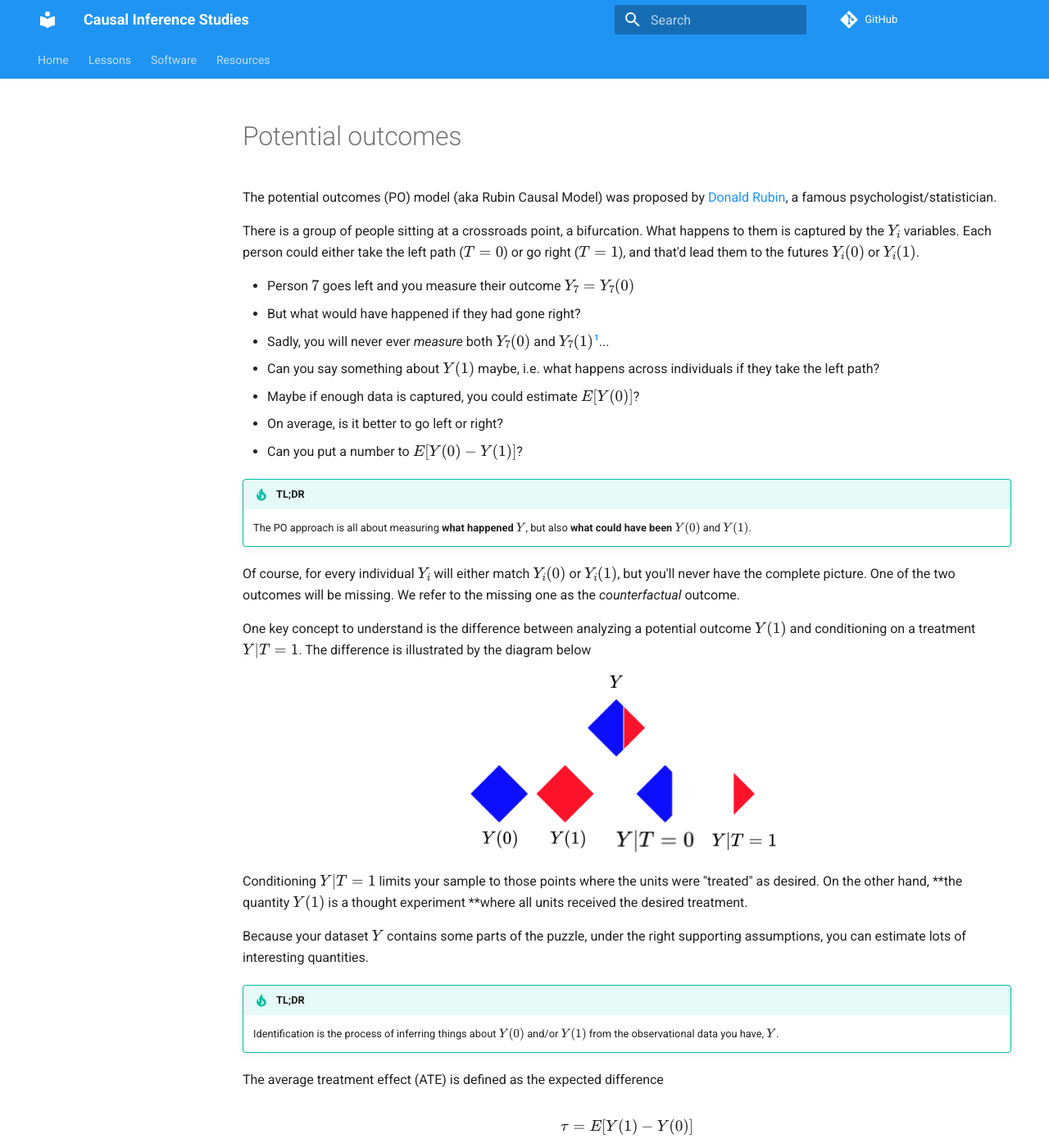
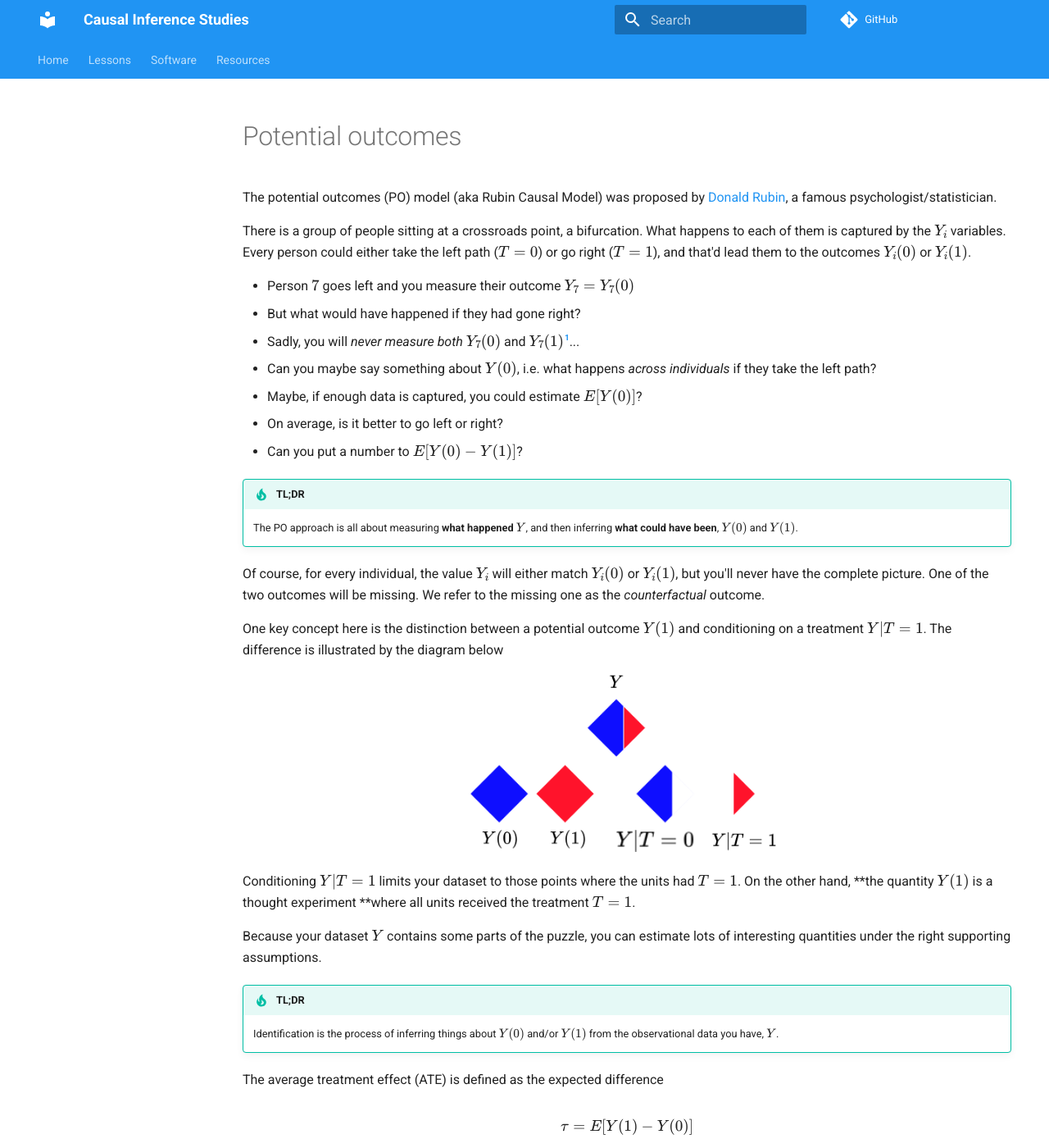
Before and after one commit to emilioMaddalena/causal-inference-studies, an MkDocs documentation site: the page built from material/potential_outcomes.md, in a window 1280 px wide and 1400 px high. Shown: the whole window at 82% size. Built offline with MkDocs 1.6.1 and Material for MkDocs 9.7.7, drawn with Linux system fonts in a browser that asks for light colours; comment, search, counter and statistics services are not loaded; some of the changed text lies outside the part shown.

Commit message:
Simplify language

```diff
--- a/material/potential_outcomes.md
+++ b/material/potential_outcomes.md
@@ -1,29 +1,29 @@
 The potential outcomes (PO) model (aka Rubin Causal Model) was proposed by [Donald Rubin](https://en.wikipedia.org/wiki/Donald_Rubin), a famous psychologist/statistician.
 
-There is a group of people sitting at a crossroads point, a bifurcation. What happens to them is captured by the $Y_i$ variables. Each person could either take the left path ($T=0$) or go right ($T=1$), and that'd lead them to the futures $Y_i(0)$ or $Y_i(1)$.
+There is a group of people sitting at a crossroads point, a bifurcation. What happens to each of them is captured by the $Y_i$ variables. Every person could either take the left path ($T=0$) or go right ($T=1$), and that'd lead them to the outcomes $Y_i(0)$ or $Y_i(1)$.
 
 - Person $7$ goes left and you measure their outcome $Y_7 = Y_7(0)$
 - But what would have happened if they had gone right?
-- Sadly, you will never ever *measure* both $Y_7(0)$ and $Y_7(1)$[^1]...
-- Can you say something about $Y(1)$ maybe, i.e. what happens across individuals if they take the left path?
-- Maybe if enough data is captured, you could estimate $E[Y(0)]$?
+- Sadly, you will *never measure both* $Y_7(0)$ and $Y_7(1)$[^1]...
+- Can you maybe say something about $Y(0)$, i.e. what happens *across individuals* if they take the left path?
+- Maybe, if enough data is captured, you could estimate $E[Y(0)]$?
 - On average, is it better to go left or right?
 - Can you put a number to $E[Y(0) - Y(1)]$?
 
 !!! tip "TL;DR"
-    The PO approach is all about measuring **what happened** $Y$, but also **what could have been** $Y(0)$ and $Y(1)$.
+    The PO approach is all about measuring **what happened** $Y$, and then inferring **what could have been**, $Y(0)$ and $Y(1)$.
 
-Of course, for every individual $Y_i$ will either match $Y_i(0)$ or $Y_i(1)$, but you'll never have the complete picture. One of the two outcomes will be missing. We refer to the missing one as the *counterfactual* outcome.
+Of course, for every individual, the value $Y_i$ will either match $Y_i(0)$ or $Y_i(1)$, but you'll never have the complete picture. One of the two outcomes will be missing. We refer to the missing one as the *counterfactual* outcome.
 
-One key concept to understand is the difference between analyzing a potential outcome $Y(1)$ and conditioning on a treatment $Y|T=1$. The difference is illustrated by the diagram below
+One key concept here is the distinction between a potential outcome $Y(1)$ and conditioning on a treatment $Y|T=1$. The difference is illustrated by the diagram below
 
 <div style="text-align:center;">
   <img src="../imgs/PO.png" alt="po" width="40%" style="display:inline-block; margin-right:1%;" />
 </div>
 
-Conditioning $Y|T=1$ limits your sample to those points where the units were "treated" as desired. On the other hand, **the quantity $Y(1)$ is a thought experiment **where all units received the desired treatment.
+Conditioning $Y|T=1$ limits your dataset to those points where the units had $T=1$. On the other hand, **the quantity $Y(1)$ is a thought experiment **where all units received the treatment $T=1$.
 
-Because your dataset $Y$ contains some parts of the puzzle, under the right supporting assumptions, you can estimate lots of interesting quantities.
+Because your dataset $Y$ contains some parts of the puzzle, you can estimate lots of interesting quantities under the right supporting assumptions.
 
 !!! tip "TL;DR"
     Identification is the process of inferring things about $Y(0)$ and/or $Y(1)$ from the observational data you have, $Y$.
@@ -34,13 +34,16 @@ $$\tau = E[Y(1) - Y(0)]$$
 
 This is what you want to know when you ask yourself "*does eating one apple a day really keep the doctor away???*"
 
-Here one quick idea: how about computing the average outcome among apple lovers $E[Y|T=1]$ and subtracting that from the apple haters $E[Y|T=0]$ we have in our sample set?
+Here's one simple idea: how about computing the average outcome among apple lovers $E[Y|T=1]$ and subtracting that from the apple haters $E[Y|T=0]$ we have in our sample set? That should be similar to $\tau$, right?
 
 Well, it turns out this can sometimes go very very wrong...
 
-If in reality you're **missing important variables in your analysis**, those could *confound* your groups and mess-up your results! Imagine that, by chance, all smokers ended up in your $T=0$ group, whereas all the young athletes loved fruits and had $T=1$. In that case you'll certainly conclude the apples kept the doctor away.
+If you **miss important variables in your analysis**, those could *confound* your groups and mess-up your results! Imagine that, by chance, all smokers ended up in your $T=0$ group, whereas all the young athletes loved fruits and had $T=1$. In that case you'll certainly conclude the apples kept the doctor away.
 
-You then have two ways out: either balancing your groups[^2] or taking the additional variables (smoking, doing sports, etc) explicitly into account. The more general principle at play here, what guarantees we can perform causal inference, is the one that follows.
+You have two ways out: either balancing your groups[^2] or taking the additional variables (smoking, doing sports, etc) explicitly into account. The more general principle at play here, what guarantees we can perform causal inference, is the one that follows.
+
+!!! tip
+    Exchangeability $Y(0), Y(1) \perp T$ and Conditional Exchangeability $Y(0), Y(1) \perp T \, | \, X$ are key to identification.
 
 [^1]: That's called *the fundamental problem of causal inference*.
 [^2]: [Randomized controlled trials](https://en.wikipedia.org/wiki/Randomized_controlled_trial) (RCTs) do exactly that.
```
